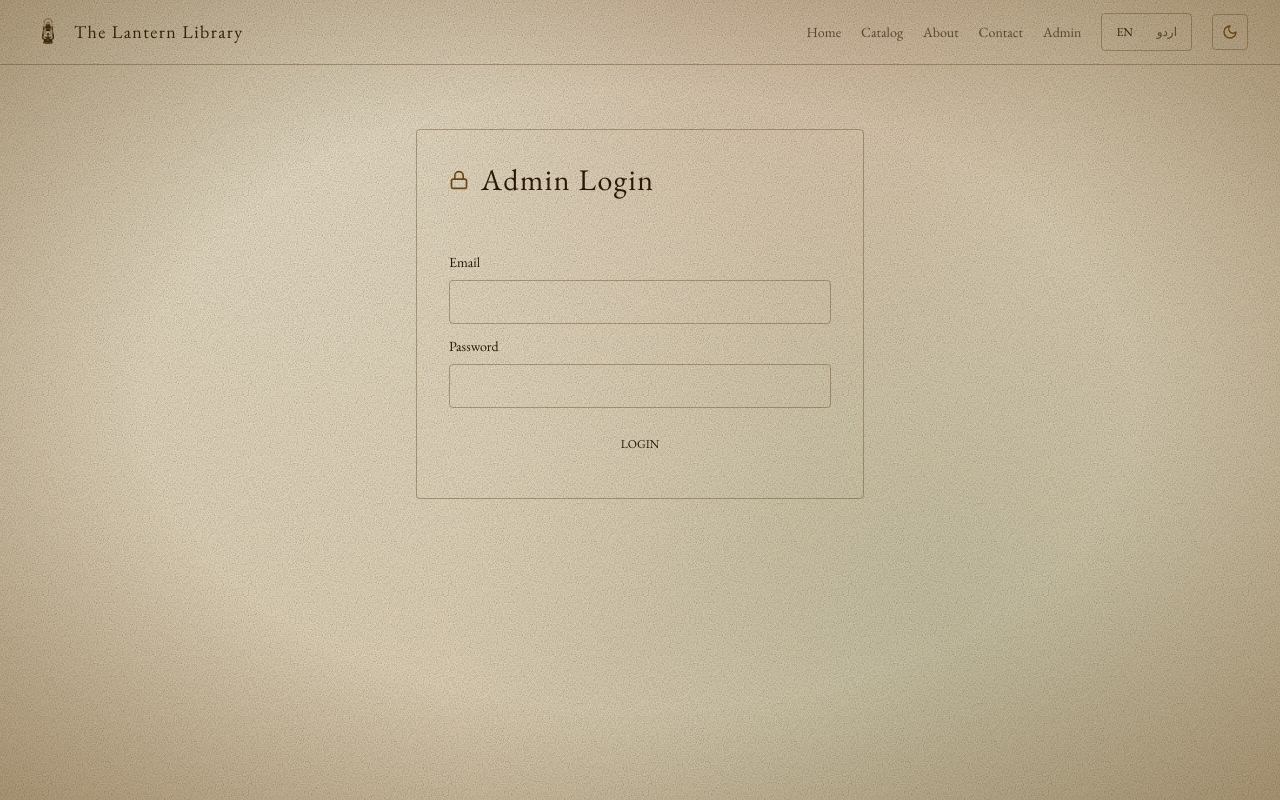
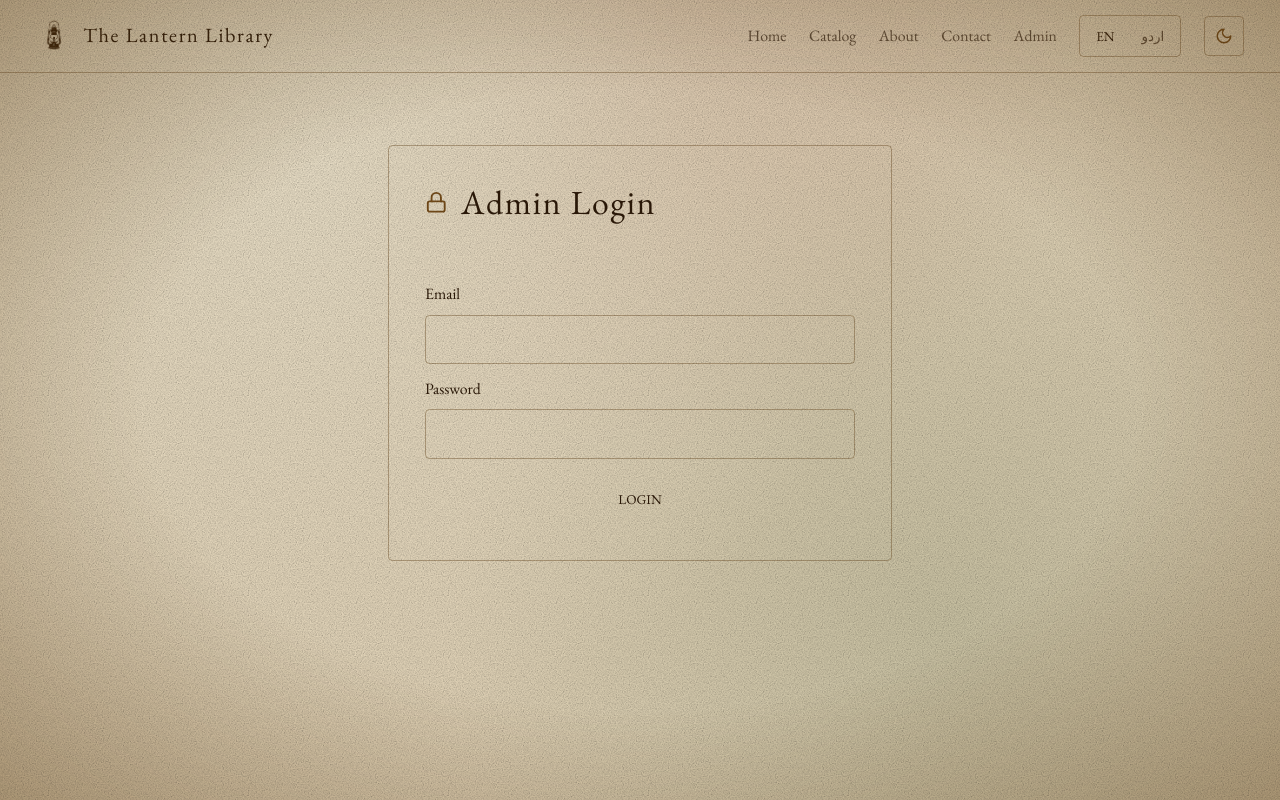
Before and after one commit to shahid-jmi/thelanternlibrary, a React (Vite) app in the folder frontend/: page /admin in a window 1280 px wide. Built offline with nearby package versions, Linux system fonts and the light colour scheme; no server answers.

Commit message:
feat: update input styles for improved focus and transition effects across various components

```diff
--- a/frontend/src/app/components/FormControls.tsx
+++ b/frontend/src/app/components/FormControls.tsx
@@ -17,7 +17,7 @@ export function FilterSelect({
       value={value}
       aria-label={label}
       onChange={(event) => onChange(event.target.value)}
-      className="h-11 rounded-sm border border-border bg-input-background px-3 text-sm outline-none focus:border-ring"
+      className="h-11 rounded-sm border border-border bg-input-background px-3 text-sm outline-none transition focus:border-ember focus:ring-2 focus:ring-ember/25"
     >
       <option value="">{t('catalog.filter.all')}</option>
       {values.map((item) => (
--- a/frontend/src/app/components/FormField.tsx
+++ b/frontend/src/app/components/FormField.tsx
@@ -1,8 +1,10 @@
 import type { ReactNode } from 'react';
 
 const fieldClass = (hasError: boolean) =>
-  `w-full rounded-sm border bg-input-background px-3 outline-none transition-colors ${
-    hasError ? 'border-destructive' : 'border-border focus:border-ember'
+  `w-full rounded-sm border bg-input-background px-3 outline-none transition ${
+    hasError
+      ? 'border-destructive focus:ring-2 focus:ring-destructive/20'
+      : 'border-border focus:border-ember focus:ring-2 focus:ring-ember/25'
   }`;
 
 function FieldShell({
--- a/frontend/src/app/components/admin/OrdersPanel.tsx
+++ b/frontend/src/app/components/admin/OrdersPanel.tsx
@@ -59,13 +59,13 @@ export default function OrdersPanel() {
             value={search}
             onChange={(event) => setSearch(event.target.value)}
             placeholder={t('admin.orders.search')}
-            className="h-11 w-full min-w-64 rounded-sm border border-border bg-input-background px-9 text-sm outline-none focus:border-ring"
+            className="h-11 w-full min-w-64 rounded-sm border border-border bg-input-background px-9 text-sm outline-none transition focus:border-ember focus:ring-2 focus:ring-ember/25"
           />
         </div>
         <select
           value={sort}
           onChange={(event) => setSort(event.target.value as 'newest' | 'oldest')}
-          className="h-11 rounded-sm border border-border bg-input-background px-3 text-sm outline-none focus:border-ring"
+          className="h-11 rounded-sm border border-border bg-input-background px-3 text-sm outline-none transition focus:border-ember focus:ring-2 focus:ring-ember/25"
         >
           <option value="newest">{t('admin.orders.sortNewest')}</option>
           <option value="oldest">{t('admin.orders.sortOldest')}</option>
--- a/frontend/src/app/pages/AdminManagementPage.tsx
+++ b/frontend/src/app/pages/AdminManagementPage.tsx
@@ -184,7 +184,7 @@ function RoleSelect({
       value={value}
       disabled={disabled}
       onChange={(event) => onChange(event.target.value as AdminRole)}
-      className="h-9 rounded-sm border border-border bg-input-background px-2 text-sm outline-none focus:border-ring disabled:opacity-50"
+      className="h-9 rounded-sm border border-border bg-input-background px-2 text-sm outline-none transition focus:border-ember focus:ring-2 focus:ring-ember/25 disabled:opacity-50"
     >
       {ADMIN_ROLES.map((role) => (
         <option key={role} value={role}>
--- a/frontend/src/app/pages/HomePage.tsx
+++ b/frontend/src/app/pages/HomePage.tsx
@@ -333,7 +333,7 @@ export default function HomePage() {
                 value={search}
                 onChange={(event) => setSearch(event.target.value)}
                 placeholder={t('catalog.search')}
-                className="h-11 w-full min-w-48 rounded-sm border border-border bg-input-background px-9 text-sm outline-none focus:border-ring"
+                className="h-11 w-full min-w-48 rounded-sm border border-border bg-input-background px-9 text-sm outline-none transition focus:border-ember focus:ring-2 focus:ring-ember/25"
               />
             </label>
             <FilterSelect
@@ -351,7 +351,7 @@ export default function HomePage() {
             <select
               value={available}
               onChange={(event) => setAvailable(event.target.value)}
-              className="h-11 rounded-sm border border-border bg-input-background px-3 text-sm outline-none focus:border-ring"
+              className="h-11 rounded-sm border border-border bg-input-background px-3 text-sm outline-none transition focus:border-ember focus:ring-2 focus:ring-ember/25"
             >
               <option value="">{t('catalog.filter.all')}</option>
               <option value="true">{t('admin.dashboard.available')}</option>
--- a/frontend/src/styles/theme.css
+++ b/frontend/src/styles/theme.css
@@ -1,7 +1,7 @@
 @custom-variant dark (&:is(.dark *));
 
 :root {
-  --font-size: 16px;
+  --font-size: 18px;
 
   /* Lantern Library Light Mode - Aged Parchment */
   --background: #e8d9bc;
```
